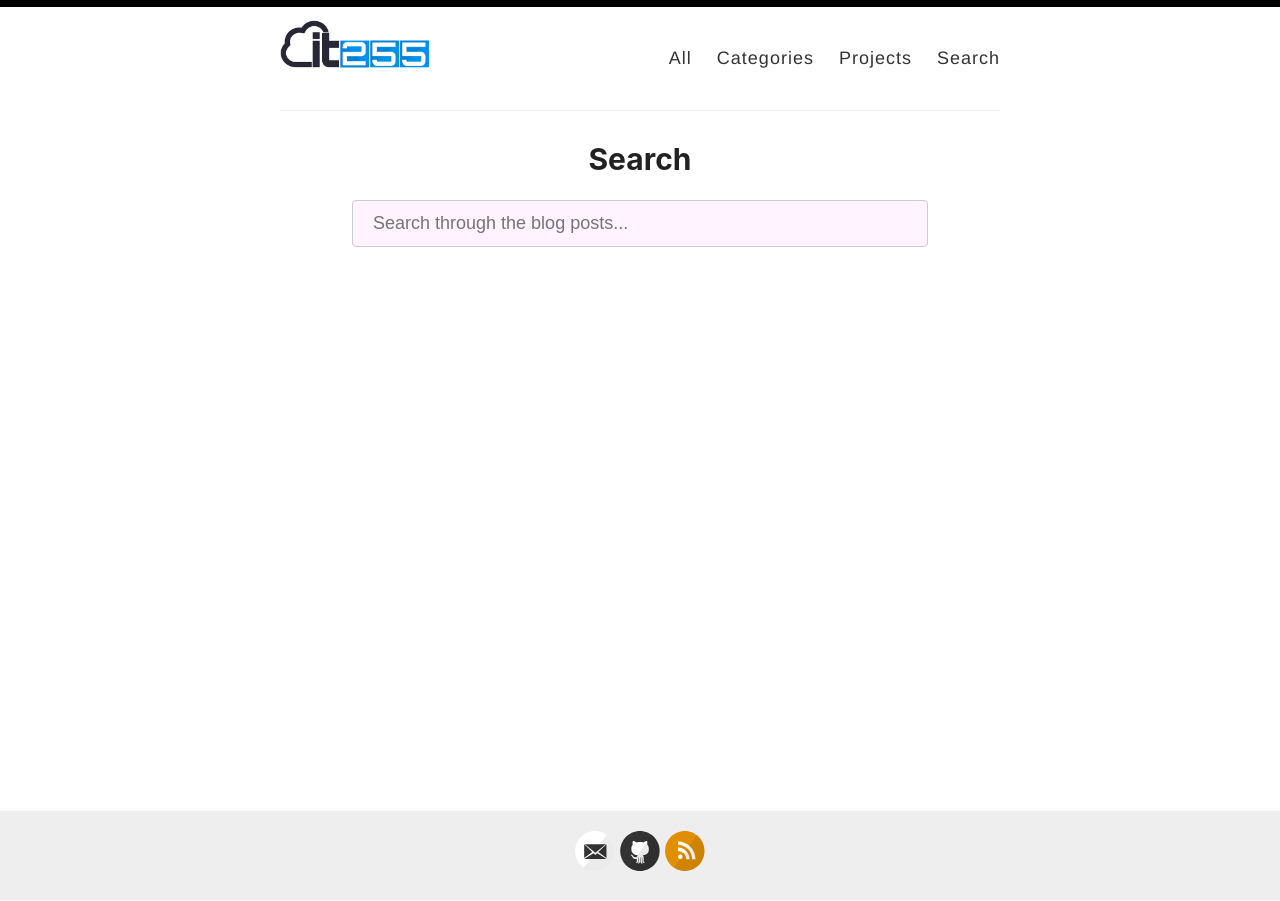
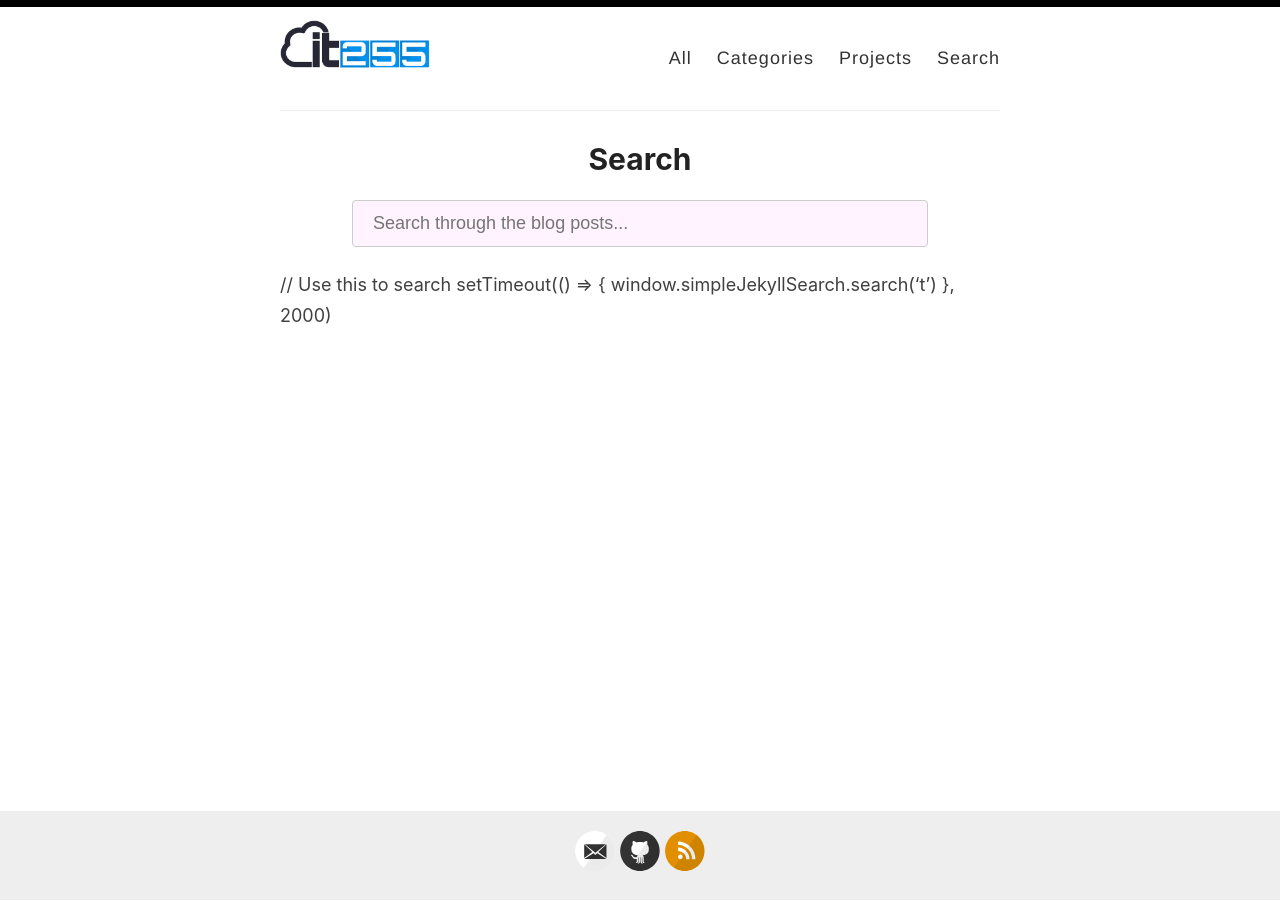
Before and after one commit to it255ru/reverie, a Jekyll site: the page built from _pages/search.md, in a window 1280 px wide. Built offline with Jekyll 4.4.1, drawn with Linux system fonts in a browser that asks for light colours.

Commit message:
Update search.md

```diff
--- a/_pages/search.md
+++ b/_pages/search.md
@@ -20,3 +20,8 @@ permalink: /search/
     noResultsText: 'No results found'
     });
 </script>
+
+// Use this to search
+setTimeout(() => {
+  window.simpleJekyllSearch.search('t')
+}, 2000)
```
